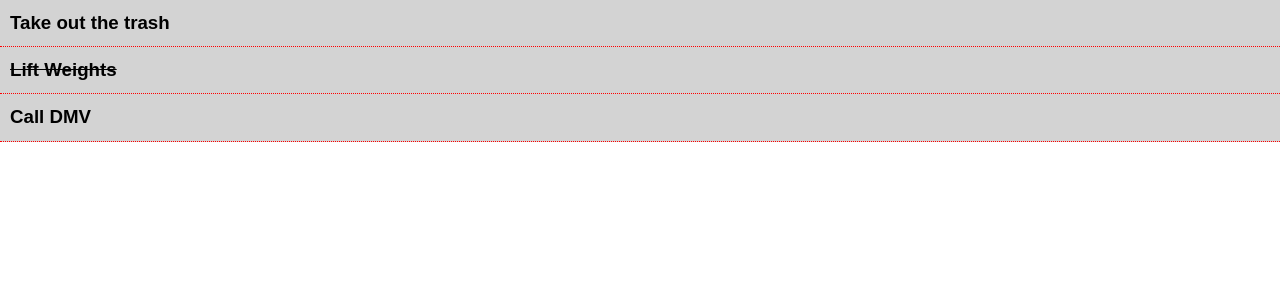
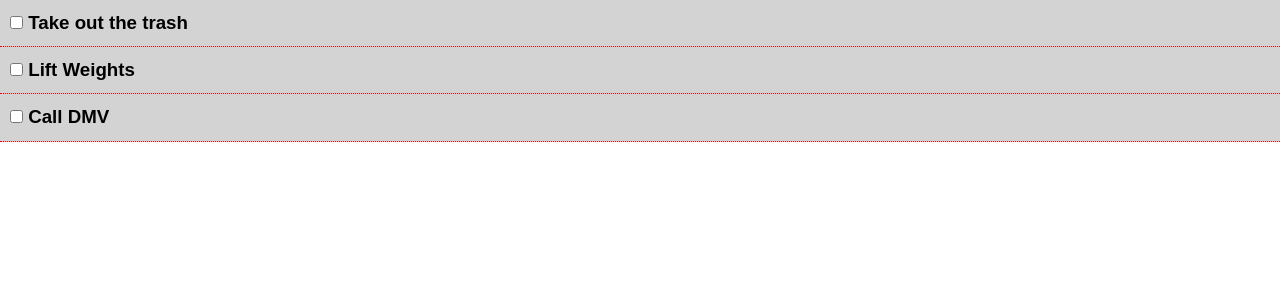
Before and after one commit to salvatoreallegra/React-ToDo, a React (Create React App) app: page / in a window 1280 px wide. Shown: the top 300 px of the page. Built offline with nearby package versions, Linux system fonts and the light colour scheme.

Commit message:
Complete functionality for checking off and unchecking todo's

```diff
--- a/src/App.js
+++ b/src/App.js
@@ -6,15 +6,26 @@
   state = {
     todos: [
       { id: 1, title: 'Take out the trash', completed: false },
-      { id: 2, title: 'Lift Weights', completed: true },
+      { id: 2, title: 'Lift Weights', completed: false },
       { id: 3, title: 'Call DMV', completed: false }
     ]
+  }
+
+  markComplete = id => {
+    this.setState({
+      todos: this.state.todos.map(todo => {
+        if (todo.id === id) {
+          todo.completed = !todo.completed
+        }
+        return todo
+      })
+    })
   }
   render () {
     console.log(this.state.todos)
     return (
       <div>
-        <Todos todos={this.state.todos} />
+        <Todos todos={this.state.todos} markComplete={this.markComplete} />
       </div>
     )
   }
--- a/src/components/TodoItem.js
+++ b/src/components/TodoItem.js
@@ -13,9 +13,16 @@
   }
 
   render () {
+    const { id, title } = this.props.todo
     return (
       <div style={this.getStyle()}>
-        <p>{this.props.todo.title}</p>
+        <p>
+          <input
+            type='checkbox'
+            onChange={this.props.markComplete.bind(this, id)}
+          />{' '}
+          {title}
+        </p>
       </div>
     )
   }
--- a/src/components/Todos.js
+++ b/src/components/Todos.js
@@ -3,10 +3,17 @@
 import PropTypes from 'prop-types'
 
 class Todos extends Component {
+  markComplete = () => {
+    console.log('hello')
+  }
   render () {
     return this.props.todos.map(todo => (
       <h3>
-        <TodoItem key={todo.id} todo={todo} />
+        <TodoItem
+          key={todo.id}
+          todo={todo}
+          markComplete={this.props.markComplete}
+        />
       </h3>
     ))
   }
```
